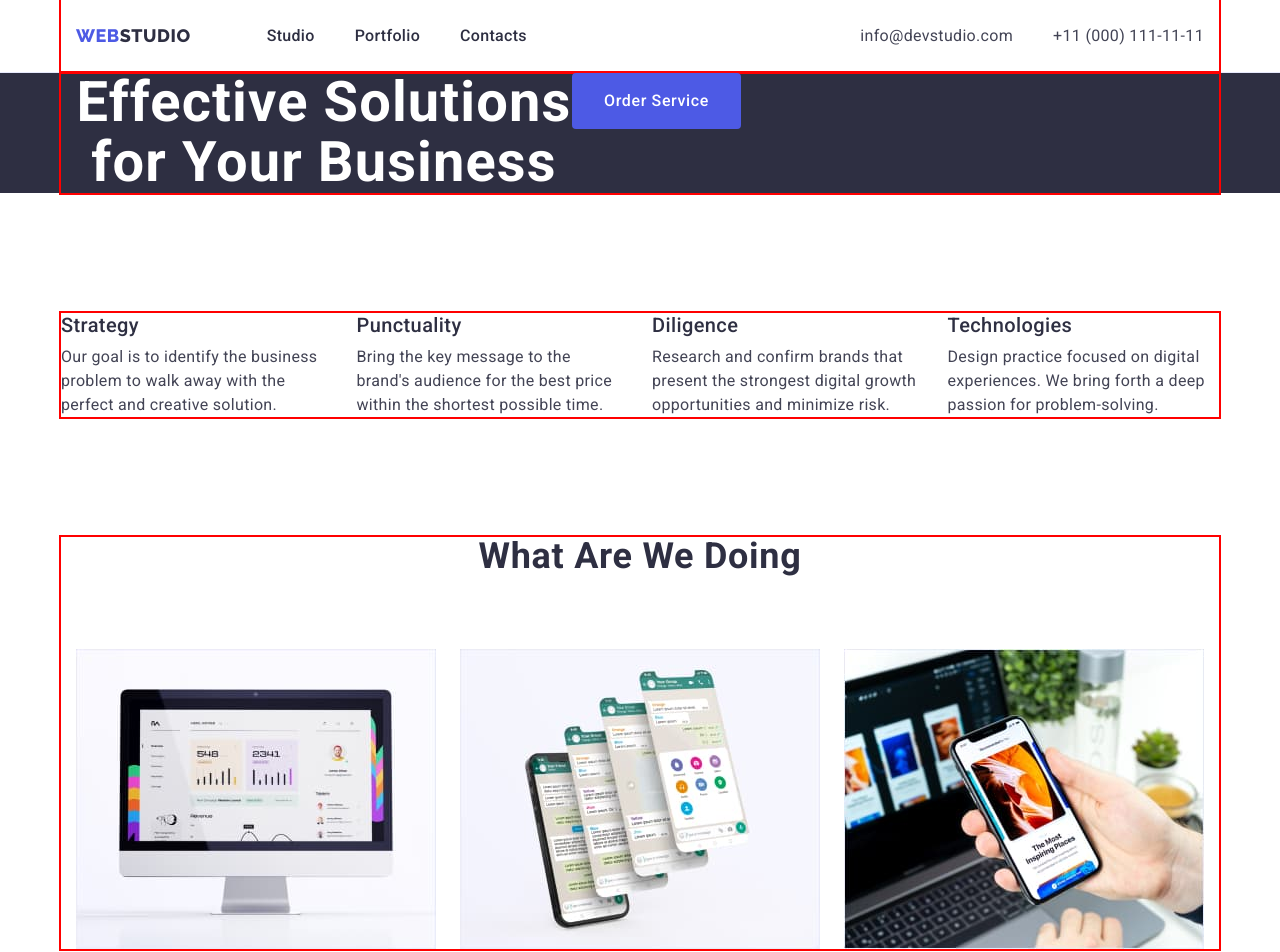
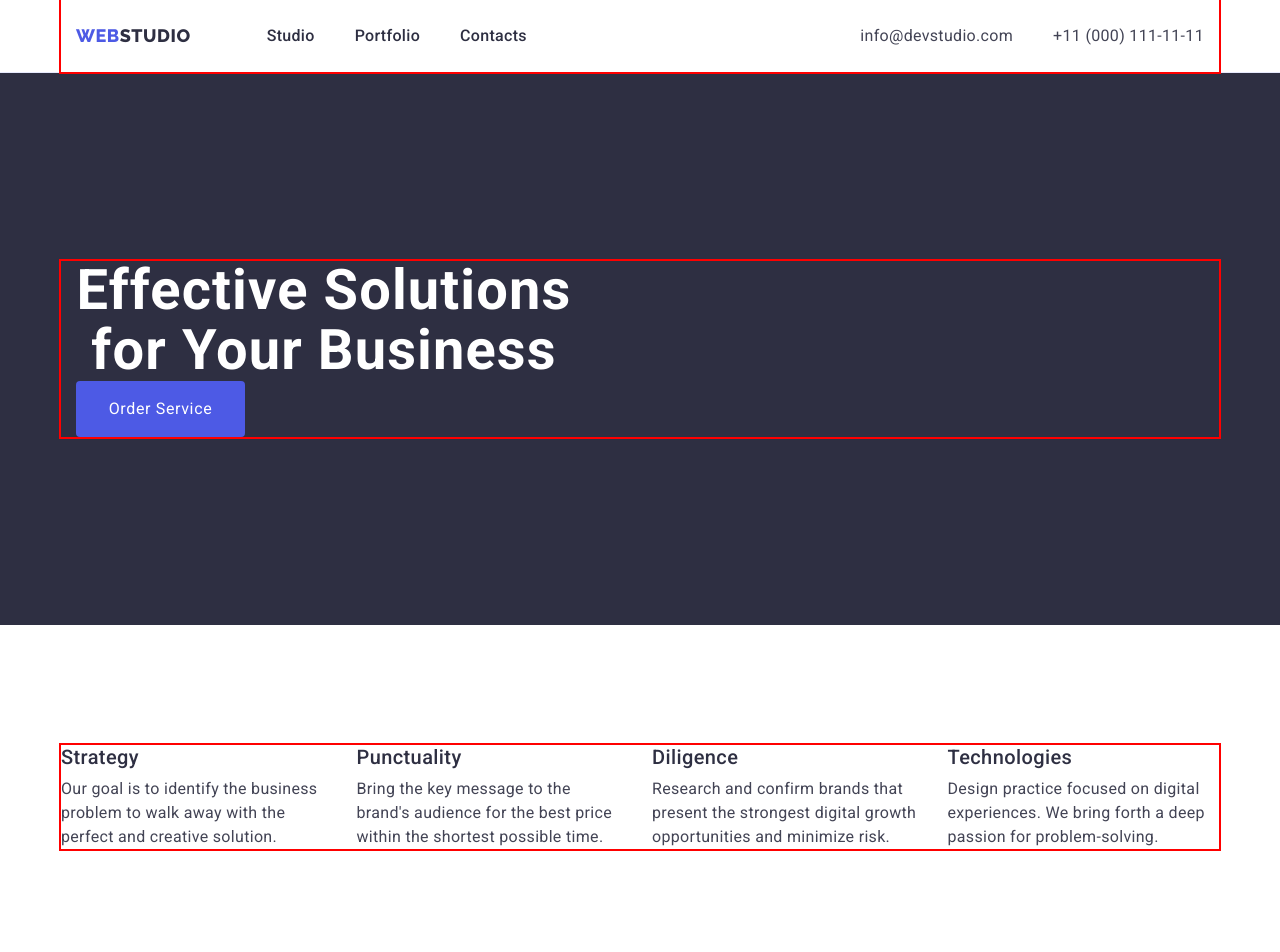
Before and after one commit to Zaliubovskyi-Andrey/GOIT-MARKUP-HW-03, a plain HTML site: page index.html in a window 1280 px wide. Shown: the top 952 px of the page. Drawn offline with nearby package versions, Linux system fonts and the light colour scheme.

Commit message:
Update styles.css

```diff
--- a/css/styles.css
+++ b/css/styles.css
@@ -50,7 +50,8 @@ body {
     background-color: var(--White-background);
 }
 /* reset start */
-h1,h2,h3,h4,h5,h6,p{margin: 0}
+h1,h2,h3,h4,h5,h6,p
+{ margin: 0 }
 img{
     display: block;
     max-width: 100%;
@@ -190,6 +191,8 @@ img{
     background-color: var(--Dark);
     display: flex;
     align-items:center;
+    padding: 188px 0;
+    justify-content:center;
 }
 
 .main-text {
@@ -200,32 +203,32 @@ img{
     color: var(--White-background);
     max-width: 496px;
 
+
     }
 .hero-container{
 
 }
 .container-main{
     text-align: center;
-    display: inline-block;
     display: flex;
+    flex-direction:column;
 }
 
 .button {
     font-family: 'Roboto', sans-serif;
-    font-weight: 500;
+    font-weight: 500px;
     font-size: 16px;
     line-height: 1.5;
     letter-spacing: 0.04em;
     background-color: var(--Primary-Brand);
     color: var(--White-background);
     display: block;
-    min-width: 169px;
+    width: 169px;
     height: 56px;
     border: none;
     border-radius: 4px;
-    display: inline-block;
 
-}
+   }
 
 
 .button:hover {
```
